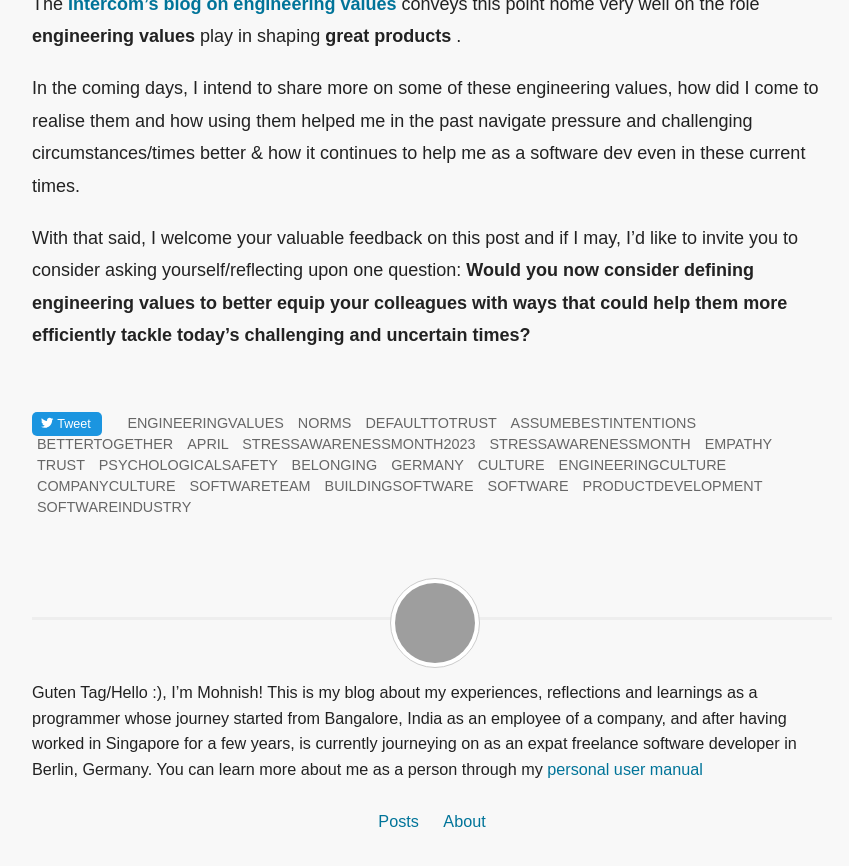
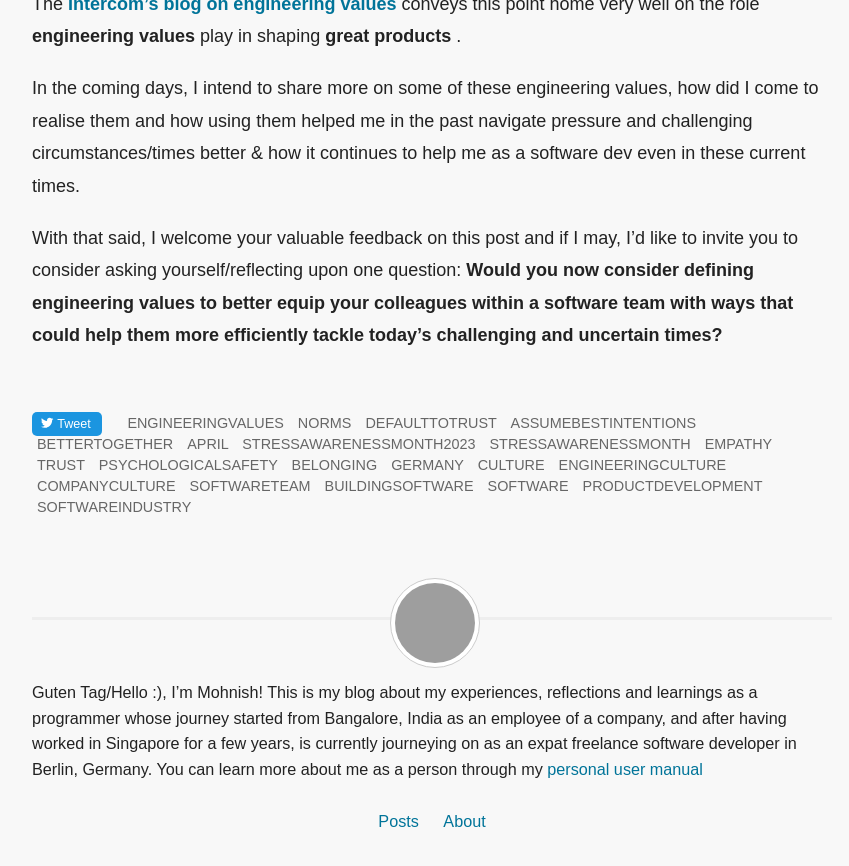
Before and after one commit to boddhisattva/website, a Jekyll site: the page built from _posts/2023-04-18-how-engineering-values-could-help-build-trust-and-navigate-pressure-better-in-software-teams-especially-amidst-todays-challenging-and-uncertain-times.md, in a window 1280 px wide and 900 px high, scrolled down 3154 px, cut to the strip 0-866 px from the top of the window. Shown: the whole strip, without its empty margins (208-1057 px from the left). Built offline with Jekyll 4.4.1, drawn with Linux system fonts in a browser that asks for light colours; comment, search, counter and statistics services are not loaded; grey boxes are pictures that could not be loaded.

Commit message:
Make question more specific

```diff
--- a/_posts/2023-04-18-how-engineering-values-could-help-build-trust-and-navigate-pressure-better-in-software-teams-especially-amidst-todays-challenging-and-uncertain-times.md
+++ b/_posts/2023-04-18-how-engineering-values-could-help-build-trust-and-navigate-pressure-better-in-software-teams-especially-amidst-todays-challenging-and-uncertain-times.md
@@ -68,4 +68,4 @@ The **[Intercom’s blog on engineering values](https://www.intercom.com/blog/th
 
 In the coming days, I intend to share more on some of these engineering values, how did I come to realise them and how using them helped me in the past navigate pressure and challenging circumstances/times better & how it continues to help me as a software dev even in these current times.
 
-With that said, I welcome your valuable feedback on this post and if I may, I'd like to invite you to consider asking yourself/reflecting upon one question: **Would you now consider defining engineering values to better equip your colleagues with ways that could help them more efficiently tackle today's challenging and uncertain times?**
+With that said, I welcome your valuable feedback on this post and if I may, I'd like to invite you to consider asking yourself/reflecting upon one question: **Would you now consider defining engineering values to better equip your colleagues within a software team with ways that could help them more efficiently tackle today's challenging and uncertain times?**
```
